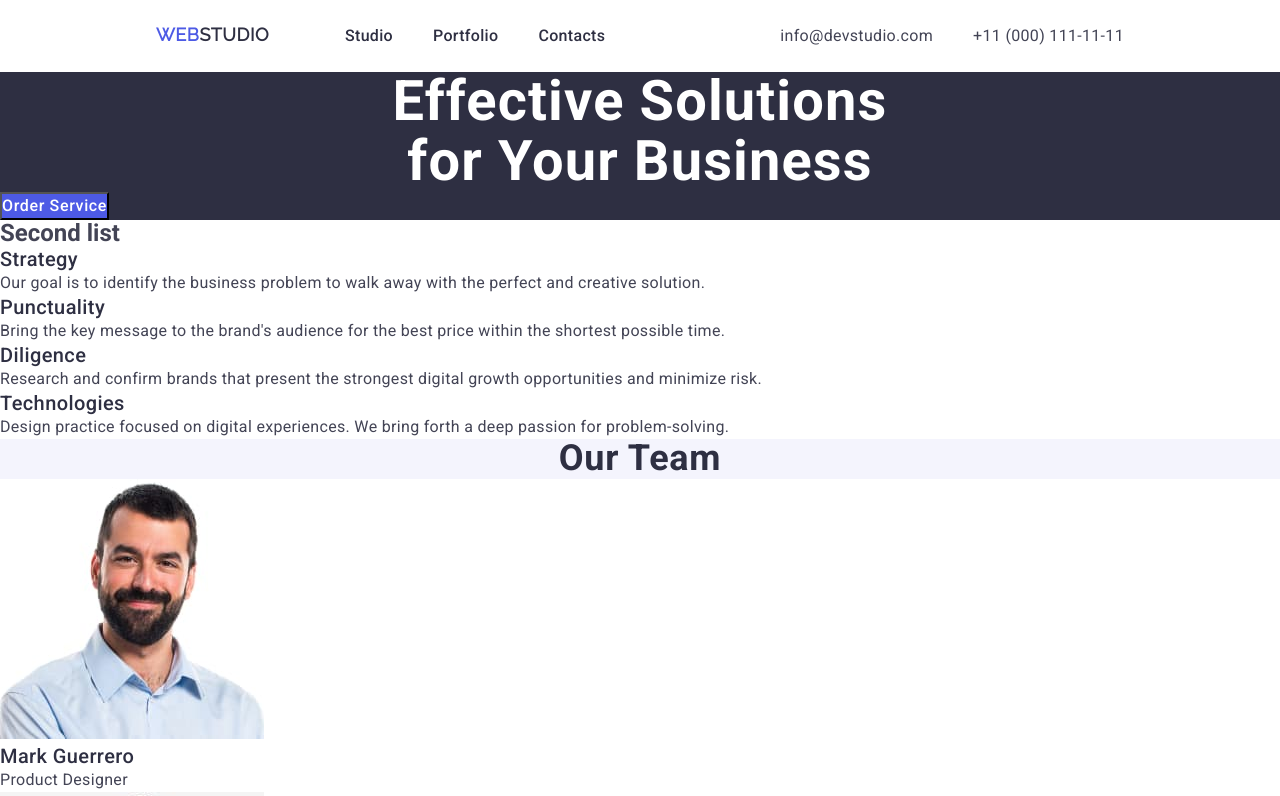
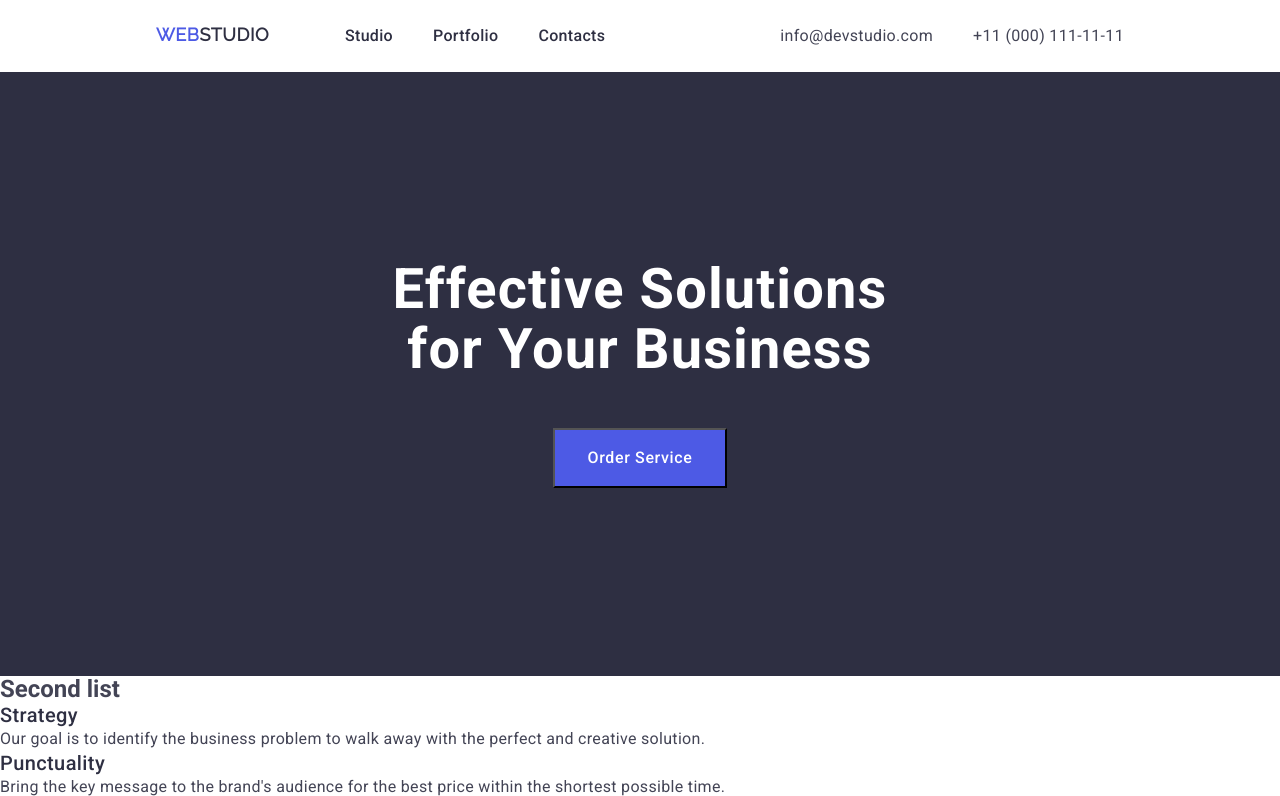
Before and after one commit to DorotaDobija/goit-markup-hw-03, a plain HTML site: page index.html in a window 1280 px wide. Shown: the top 796 px of the page. Drawn offline with nearby package versions, Linux system fonts and the light colour scheme.

Commit message:
flex hero done

```diff
--- a/css/styles.css
+++ b/css/styles.css
@@ -77,6 +77,10 @@ ul {
 }
 .hero-section {
     background-color: var(--background-dark);
+    display: flex;
+    flex-direction: column;
+    align-items: center;
+    justify-content: center;
 }
 .hero-title {
     font-weight: 700;
@@ -85,6 +89,8 @@ ul {
     letter-spacing: 0.02em;
     text-align: center;
     color: var(--white-color);
+    padding-top: 188px;
+    padding-bottom: 48px;
 }
 .btn {
     background: var(--blue-color);
@@ -94,6 +100,8 @@ ul {
     letter-spacing: 0.04em;
     color: var(--white-color);
     cursor: pointer;
+    padding: 16px 32px;
+    margin-bottom: 188px;
 }
 .btn:focus, .btn:hover {
     background-color: var(--focus-color);
```
